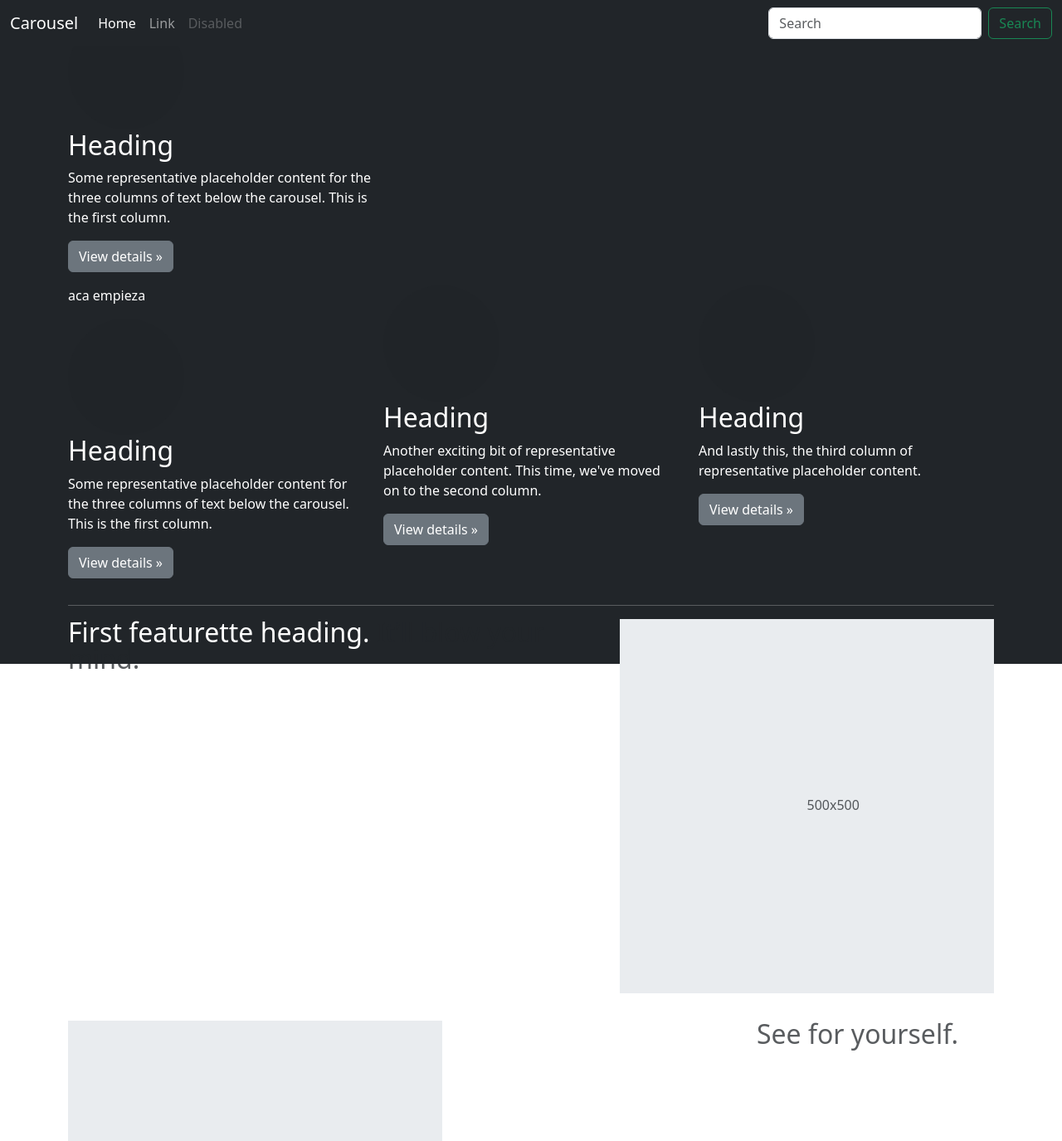
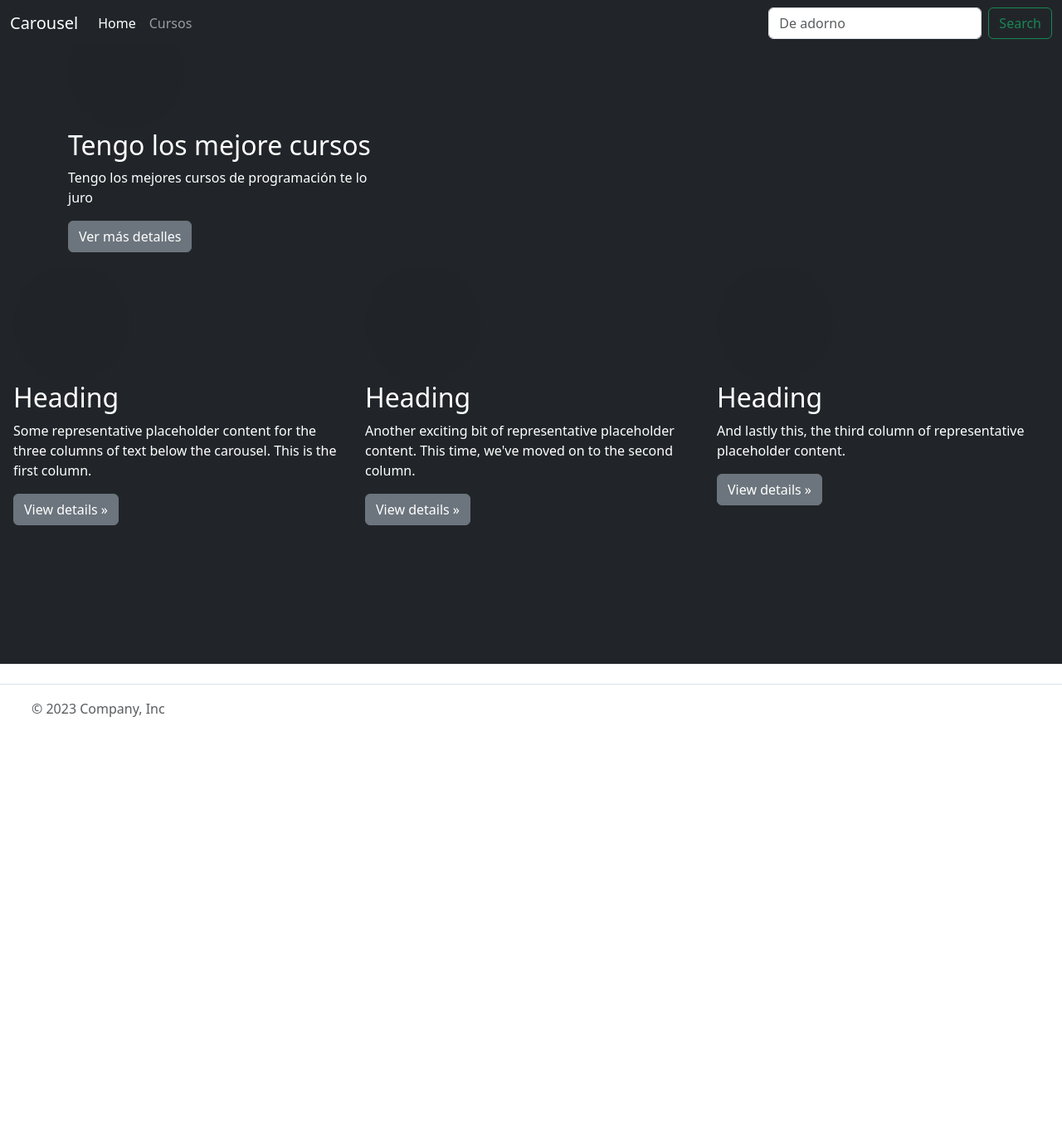
Before and after one commit to LusCard/practica-bootstrap5-v1, a plain HTML site: page index.html in a window 1280 px wide. Shown: the top 1375 px of the page at 83% size. After the commit the page ends 907 px from the top, so only its background shows below. Drawn offline with nearby package versions, Linux system fonts and the light colour scheme.

Commit message:
agrgado mejoras en index 25-04-23

```diff
--- a/index.html
+++ b/index.html
@@ -1,11 +1,12 @@
 <!DOCTYPE html>
-<html lang="en">
+<html lang="es">
 <head>
     <meta charset="UTF-8">
+    <meta http-equiv="X-UA-Compatible" content="IE=edge">
     <meta name="viewport" content="width=device-width, initial-scale=1.0">
     <a id="paginacursos" href="paginacursos.html"></a>
 
-    <title>cursos</title>
+    <title>Principal Lucas</title>
     <link rel="stylesheet" href="https://cdn.jsdelivr.net/npm/bootstrap@5.3.0-alpha3/dist/css/bootstrap.min.css">
     <link rel="js" href="	https://cdn.jsdelivr.net/npm/bootstrap@5.3.0-alpha3/dist/js/bootstrap.bundle.min.js">
 </head>
@@ -14,24 +15,21 @@
 
     <nav class="navbar navbar-expand-md navbar-dark fixed-top bg-dark">
         <div class="container-fluid">
-          <a class="navbar-brand" href="#">Carousel</a>
+          <a class="navbar-brand" href="index.html">Carousel</a>
           <button class="navbar-toggler" type="button" data-bs-toggle="collapse" data-bs-target="#navbarCollapse" aria-controls="navbarCollapse" aria-expanded="false" aria-label="Toggle navigation">
             <span class="navbar-toggler-icon"></span>
           </button>
           <div class="collapse navbar-collapse" id="navbarCollapse">
             <ul class="navbar-nav me-auto mb-2 mb-md-0">
               <li class="nav-item">
-                <a class="nav-link active" aria-current="page" href="#">Home</a>
+                <a class="nav-link active" aria-current="page" href="index.html">Home</a>
               </li>
               <li class="nav-item">
-                <a class="nav-link" href="#">Link</a>
-              </li>
-              <li class="nav-item">
-                <a class="nav-link disabled">Disabled</a>
+                <a class="nav-link" href="paginacursos.html">Cursos</a>
               </li>
             </ul>
             <form class="d-flex" role="search">
-              <input class="form-control me-2" type="search" placeholder="Search" aria-label="Search">
+              <input class="form-control me-2" type="search" placeholder="De adorno" aria-label="Search">
               <button class="btn btn-outline-success" type="submit">Search</button>
             </form>
           </div>
@@ -42,19 +40,15 @@
         <div id="main-container1" class="container">
             <div class="col-lg-4">
                 <svg class="bd-placeholder-img rounded-circle" width="140" height="140" xmlns="http://www.w3.org/2000/svg" role="img" aria-label="Placeholder" preserveAspectRatio="xMidYMid slice" focusable="false"><title>Placeholder</title><rect width="100%" height="100%" fill="var(--bs-secondary-color)"></rect></svg>
-                <h2 class="fw-normal">Heading</h2>
-                <p>Some representative placeholder content for the three columns of text below the carousel. This is the first column.</p>
-                <p><a class="btn btn-secondary" href="#">View details »</a></p>
+                <h2 class="fw-normal">Tengo los mejore cursos</h2>
+                <p>Tengo los mejores cursos de programación te lo juro</p>
+                <p><a class="btn btn-secondary" href="paginacursos.html">Ver más detalles</a></p>
               </div>
         </div>
 
 
-          <div id="main-container1" class="container marketing">
-
-            <!-- Three columns of text below the carousel -->
         <div class="row">
           <div class="col-lg-4">
-                <p>aca empieza</p>
             <svg class="bd-placeholder-img rounded-circle" width="140" height="140" xmlns="http://www.w3.org/2000/svg" role="img" aria-label="Placeholder" preserveAspectRatio="xMidYMid slice" focusable="false"><title>Placeholder</title><rect width="100%" height="100%" fill="var(--bs-secondary-color)"></rect></svg>
             <h2 class="fw-normal">Heading</h2>
             <p>Some representative placeholder content for the three columns of text below the carousel. This is the first column.</p>
@@ -72,54 +66,25 @@
             <p>And lastly this, the third column of representative placeholder content.</p>
             <p><a class="btn btn-secondary" href="#">View details »</a></p>
           </div><!-- /.col-lg-4 -->
-            </div><!-- /.row -->
+        </div>
+      </main>
 
 
-            <!-- START THE FEATURETTES -->
-
-            <hr class="featurette-divider">
-
-            <div class="row featurette">
-              <div class="col-md-7">
-                <h2 class="featurette-heading fw-normal lh-1">First featurette heading. <span class="text-body-secondary">It’ll blow your mind.</span></h2>
-                <p class="lead">Some great placeholder content for the first featurette here. Imagine some exciting prose here.</p>
-              </div>
-              <div class="col-md-5">
-                <svg class="bd-placeholder-img bd-placeholder-img-lg featurette-image img-fluid mx-auto" width="500" height="500" xmlns="http://www.w3.org/2000/svg" role="img" aria-label="Placeholder: 500x500" preserveAspectRatio="xMidYMid slice" focusable="false"><title>Placeholder</title><rect width="100%" height="100%" fill="var(--bs-secondary-bg)"></rect><text x="50%" y="50%" fill="var(--bs-secondary-color)" dy=".3em">500x500</text></svg>
-              </div>
+      <footer class="d-flex flex-wrap justify-content-between align-items-center py-3 my-4 border-top">
+        <div class="col-md-4 d-flex align-items-center">
+          <a href="/" class="mb-3 me-2 mb-md-0 text-body-secondary text-decoration-none lh-1">
+            <svg class="bi" width="30" height="24"><use xlink:href="#bootstrap"></use></svg>
+          </a>
+          <span class="mb-3 mb-md-0 text-body-secondary">© 2023 Company, Inc</span>
         </div>
 
-            <hr class="featurette-divider">
+        <ul class="nav col-md-4 justify-content-end list-unstyled d-flex">
+          <li class="ms-3"><a class="text-body-secondary" href="#"><svg class="bi" width="24" height="24"><use xlink:href="#twitter"></use></svg></a></li>
+          <li class="ms-3"><a class="text-body-secondary" href="#"><svg class="bi" width="24" height="24"><use xlink:href="#instagram"></use></svg></a></li>
+          <li class="ms-3"><a class="text-body-secondary" href="#"><svg class="bi" width="24" height="24"><use xlink:href="#facebook"></use></svg></a></li>
+        </ul>
+      </footer>
 
-            <div class="row featurette">
-              <div class="col-md-7 order-md-2">
-                <h2 class="featurette-heading fw-normal lh-1">Oh yeah, it’s that good. <span class="text-body-secondary">See for yourself.</span></h2>
-                <p class="lead">Another featurette? Of course. More placeholder content here to give you an idea of how this layout would work with some actual real-world content in place.</p>
-              </div>
-              <div class="col-md-5 order-md-1">
-                <svg class="bd-placeholder-img bd-placeholder-img-lg featurette-image img-fluid mx-auto" width="500" height="500" xmlns="http://www.w3.org/2000/svg" role="img" aria-label="Placeholder: 500x500" preserveAspectRatio="xMidYMid slice" focusable="false"><title>Placeholder</title><rect width="100%" height="100%" fill="var(--bs-secondary-bg)"></rect><text x="50%" y="50%" fill="var(--bs-secondary-color)" dy=".3em">500x500</text></svg>
-              </div>
-            </div>
-
-            <hr class="featurette-divider">
-
-            <div class="row featurette">
-              <div class="col-md-7">
-                <h2 class="featurette-heading fw-normal lh-1">And lastly, this one. <span class="text-body-secondary">Checkmate.</span></h2>
-                <p class="lead">And yes, this is the last block of representative placeholder content. Again, not really intended to be actually read, simply here to give you a better view of what this would look like with some actual content. Your content.</p>
-              </div>
-              <div class="col-md-5">
-                <svg class="bd-placeholder-img bd-placeholder-img-lg featurette-image img-fluid mx-auto" width="500" height="500" xmlns="http://www.w3.org/2000/svg" role="img" aria-label="Placeholder: 500x500" preserveAspectRatio="xMidYMid slice" focusable="false"><title>Placeholder</title><rect width="100%" height="100%" fill="var(--bs-secondary-bg)"></rect><text x="50%" y="50%" fill="var(--bs-secondary-color)" dy=".3em">500x500</text></svg>
-              </div>
-            </div>
-
-            <hr class="featurette-divider">
-
-            <!-- /END THE FEATURETTES -->
-
-          </div>
-
-      </main>
 
 </body>
 </html>
```
Also changed, not shown: paginacursos.html (+1 -1 lines), style.css (line endings or trailing spaces). Lines whose indentation alone changed are shown as unchanged.
